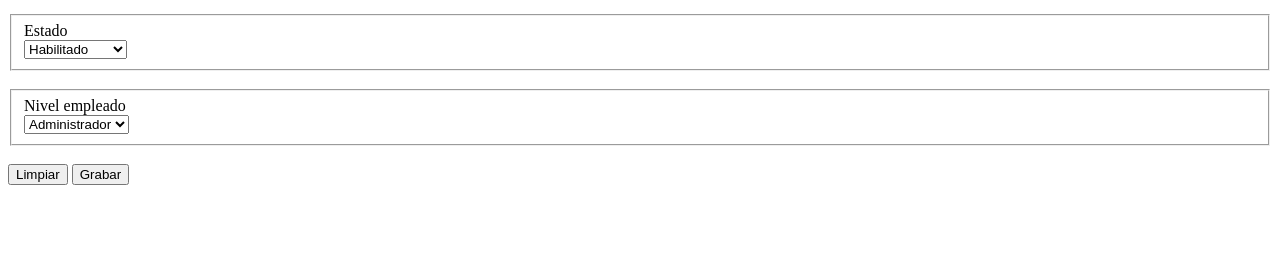
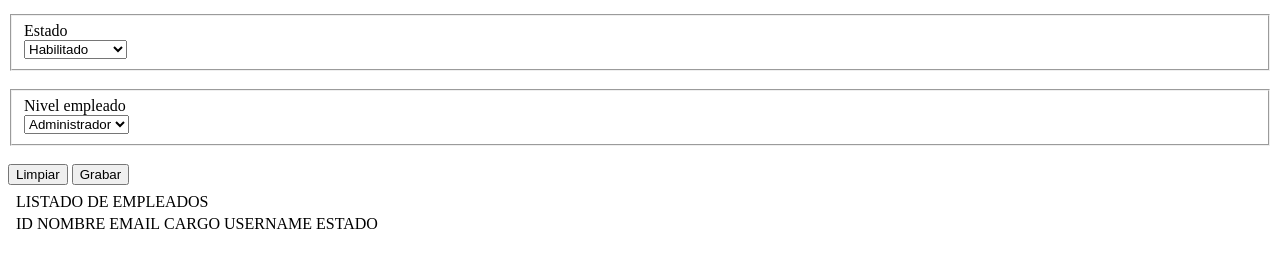
Before and after one commit to AugustCS/PROYECTO_PP1_AGRAVIS, a PHP site: page /ventanas/reg_empleados.php in a window 1280 px wide. Shown: the part 525-800 px from the top of the page. Run offline with PHP 8.4, Linux system fonts and the light colour scheme.

Commit message:
terminando
consultas e inserciones

```diff
--- a/js/logica.js
+++ b/js/logica.js
@@ -42,10 +42,10 @@
 	lanzarContenido("#reg-courier",".box-contenido","reg_courier.php");
 
 	/*INSERCIONES EN LA BD MEDIANTE AJAX*/
-	$("#form-reg-personal").submit(function(e) {
+	$("#form-reg-empleado").submit(function(e) {
         e.preventDefault();
         var data=$(this).serializeArray();
-        data.push({name:'tag',value:'registrar_personal'});
+        data.push({name:'tag',value:'registrar_empleado'});
 	       $.ajax({
 	         url: 'ventanas/registros_bd.php',
 	         type: 'POST',
@@ -56,7 +56,9 @@
 	        	$(".box-aceptado").fadeIn("fast");
 	        	setTimeout(function(){
 	        		$(".box-aceptado").fadeOut("fast");
-	        	},2000)
+	        	},2000);
+	        	$("#tabla_empleados").load("ventanas/con_empleados.php");
+	        	$(".cajas-texto").val("");
 	       })
 	       .fail(function() {
 	         	$(".box-rechazado").fadeIn("fast");
@@ -80,7 +82,9 @@
 	        	$(".box-aceptado").fadeIn("fast");
 	        	setTimeout(function(){
 	        		$(".box-aceptado").fadeOut("fast");
-	        	},2000)
+	        	},2000);
+	        	$("#tabla_lingenetica").load("ventanas/con_lingenetica.php");
+	        	$(".cajas-texto").val("");
 	       })
 	       .fail(function() {
 	         	$(".box-rechazado").fadeIn("fast");
@@ -106,6 +110,7 @@
 	        		$(".box-aceptado").fadeOut("fast");
 	        	},2000);
 	        	$("#tabla_tipo_ave").load("ventanas/con_tipoave.php");
+	        	$(".cajas-texto").val("");
 	       })
 	       .fail(function() {
 	         	$(".box-rechazado").fadeIn("fast");
@@ -131,6 +136,7 @@
 	        		$(".box-aceptado").fadeOut("fast");
 	        	},2000);
 	        	$("#tabla_courier").load("ventanas/con_courier.php");
+	        	$(".cajas-texto").val("");
 
 	       })
 	       .fail(function(){
@@ -155,7 +161,9 @@
 	        	$(".box-aceptado").fadeIn("fast");
 	        	setTimeout(function(){
 	        		$(".box-aceptado").fadeOut("fast");
-	        	},2000)
+	        	},2000);
+	        	$("#tabla_clientes").load("ventanas/con_clientes.php");
+	        	$(".cajas-texto").val("");
 	       })
 	       .fail(function(){
 	         	$(".box-rechazado").fadeIn("fast");
@@ -180,7 +188,8 @@
 	        	$(".box-aceptado").fadeIn("fast");
 	        	setTimeout(function(){
 	        		$(".box-aceptado").fadeOut("fast");
-	        	},2000)
+	        	},2000);
+	        	$(".cajas-texto").val("");
 	       })
 	       .fail(function(data){
 	         	$(".box-rechazado").fadeIn("fast");
--- /dev/null
+++ b/ventanas/con_empleados.php
@@ -0,0 +1,18 @@
+<?php
+	require '../conexion.php';
+	$opciones_empleados = $conexion->prepare("SELECT ID_EMPLEADO,NOM_EMPLEADO,EMAIL_EMPLEADO,CARGO_EMPLEADO,USERNAME,ESTADO FROM bd_agravis.TBL_EMPLEADO");
+	$opciones_empleados->execute();
+	$datos_opciones_empleados = $opciones_empleados->fetchAll();
+	foreach($datos_opciones_empleados as $empleados){
+?>
+		<tr>
+			<td><?php print $empleados[0]; ?></td>
+			<td><?php print $empleados[1]; ?></td>
+			<td><?php print $empleados[2]; ?></td>
+			<td><?php print $empleados[3]; ?></td>
+			<td><?php print $empleados[4]; ?></td>
+			<td><?php print $empleados[5]; ?></td>
+		</tr>
+<?php
+	}
+ ?>
--- a/ventanas/reg_courier.php
+++ b/ventanas/reg_courier.php
@@ -53,9 +53,9 @@
 				<table>
 					<thead>
 						<tr>
-							<td colspan="4">LISTA DE COURIERS</td>
+							<td colspan="4" class="barrita-roja">LISTA DE COURIERS</td>
 						</tr>
-						<tr>
+						<tr class="barrita-amarilla">
 							<td>ID</td>
 							<td>NOMBRE</td>
 							<td>LINEA ENVIO</td>
--- a/ventanas/reg_empleados.php
+++ b/ventanas/reg_empleados.php
@@ -27,7 +27,7 @@
 	<div class="box-cargados">
 		<div class="box-cargados-left">
 			<h1>Empleados</h1>
-			<form id="form-reg-personal" method="POST">
+			<form id="form-reg-empleado" method="POST">
 				<fieldset>
 					<label>Nombre</label><br>
 					<input class="cajas-texto" type="text" placeholder="Escribe aqui" name="nom_empleado" required>
@@ -71,8 +71,27 @@
 				<input class="btn btn-success" type="submit" value="Grabar">
 			</form>
 		</div>
-		<div class="box-cargados-right">
-
+		<div class="box-cargados-right" style="padding:5px;">
+			<table>
+				<thead>
+					<tr>
+						<td colspan="6" class="barrita-roja">LISTADO DE EMPLEADOS</td>
+					</tr>
+					<tr class="barrita-amarilla">
+						<td>ID</td>
+						<td>NOMBRE</td>
+						<td>EMAIL</td>
+						<td>CARGO</td>
+						<td>USERNAME</td>
+						<td>ESTADO</td>
+					</tr>
+				</thead>
+				<tbody id="tabla_empleados">
+					<script>
+						$("#tabla_empleados").load("ventanas/con_empleados.php");
+					</script>
+				</tbody>
+			</table>
 		</div>
 		<div class="clear"></div>
 	</div>
--- a/ventanas/reg_linea_genetica.php
+++ b/ventanas/reg_linea_genetica.php
@@ -25,9 +25,9 @@
 			<table>
 					<thead>
 						<tr>
-							<td colspan="4">LISTA DE LINEAS GENETICAS</td>
+							<td colspan="4" class="barrita-roja">LISTA DE LINEAS GENETICAS</td>
 						</tr>
-						<tr>
+						<tr class="barrita-amarilla">
 							<td>ID</td>
 							<td>NOMBRE</td>
 							<td>DESCRIPCION</td>
--- a/ventanas/reg_tipo_ave.php
+++ b/ventanas/reg_tipo_ave.php
@@ -27,9 +27,9 @@
 			<table>
 					<thead>
 						<tr>
-							<td colspan="3">LISTA DE TIPOS DE AVE</td>
+							<td colspan="3" class="barrita-roja">LISTA DE TIPOS DE AVE</td>
 						</tr>
-						<tr>
+						<tr class="barrita-amarilla">
 							<td>ID</td>
 							<td>NOMBRE</td>
 							<td>DESCRIPCION</td>
--- a/ventanas/registros_bd.php
+++ b/ventanas/registros_bd.php
@@ -5,7 +5,7 @@
 
 	if(isset($tag) && $tag!==""){
 
-		if($tag=='registrar_personal'){
+		if($tag=='registrar_empleado'){
 			$nombre_emp = $_POST["nom_empleado"];
 			$mail_emp = $_POST["mail_empleado"];
 			$dni_emp = $_POST["dni_empleado"];
```
Also changed, not shown: css/style.css (+9 -0 lines), ventanas/con_clientes.php (added, +20 -0 lines), ventanas/reg_cliente.php (+23 -2 lines), subidas/179570.jpg (added).
